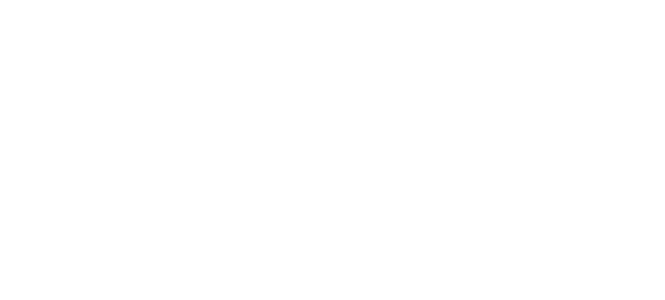
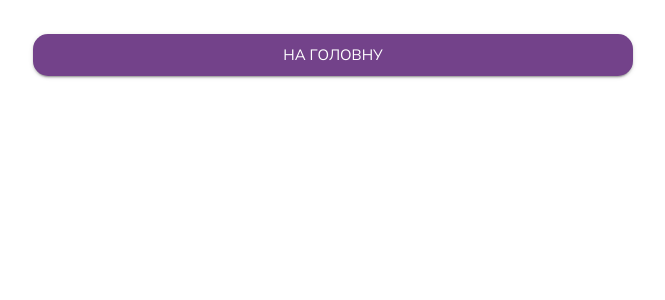
Before and after one commit to sonitiia/youi-ui, a React (Create React App) app in the folder youi-ui/: page /login in a window 1280 px wide. Before the commit this address had no page. Shown: the top 300 px of the page, without its empty margins (307-972 px from the left). Built offline with nearby package versions, Linux system fonts and the light colour scheme.

Commit message:
create PageNotFoundRoute

```diff
--- a/youi-ui/src/app/Router.jsx
+++ b/youi-ui/src/app/Router.jsx
@@ -6,14 +6,17 @@
 } from "./Routes";
 import DefaultContainer from "./layouts/DefaultContainer";
 import FullWidthContainer from "./layouts/FullWidthContainer";
+import PageNotFoundRoute from "../routes/PageNotFoundRoute";
 
 const Router = () => {
     return (
         <Box>
             <Routes>
                 <Route path={DEFAULT_ROUTE} element={<DefaultContainer />} >
+                    <Route path="*" element={<PageNotFoundRoute />} />
                 </Route>
                 <Route path={FULL_WIDTH_ROUTE} element={<FullWidthContainer />} >
+                    <Route path="*" element={<PageNotFoundRoute />} />
                 </Route>
             </Routes>
         </Box>
--- /dev/null
+++ b/youi-ui/src/routes/PageNotFoundRoute.jsx
@@ -0,0 +1,31 @@
+import Box from "@mui/material/Box";
+import Button from "@mui/material/Button";
+import Typography from "@mui/material/Box";
+import { Link as RouterLink } from "react-router-dom";
+import { DEFAULT_ROUTE } from "./../app/Routes";
+
+const PageNotFoundRoute = () => {
+    return (
+        <Box
+            display="flex"
+            flexDirection="column"
+            justifyContent="center"
+            height="80%"
+        >
+            <Typography variant="h4" pb={2}>
+                Сторінку не знайдено
+            </Typography>
+            <Button
+                variant="contained"
+                color="secondary"
+                size="large"
+                component={RouterLink}
+                to={DEFAULT_ROUTE}
+            >
+                На головну
+            </Button>
+        </Box>
+    );
+};
+
+export default PageNotFoundRoute;
```
